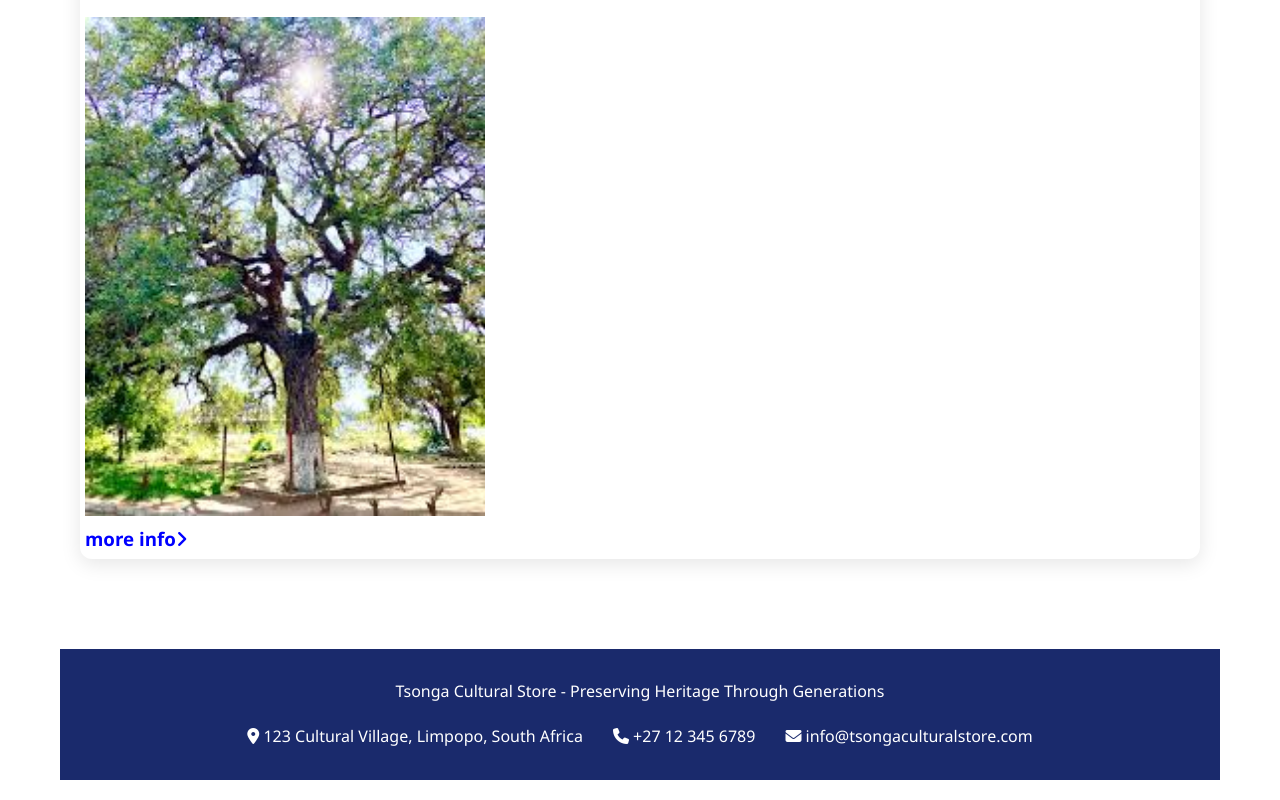
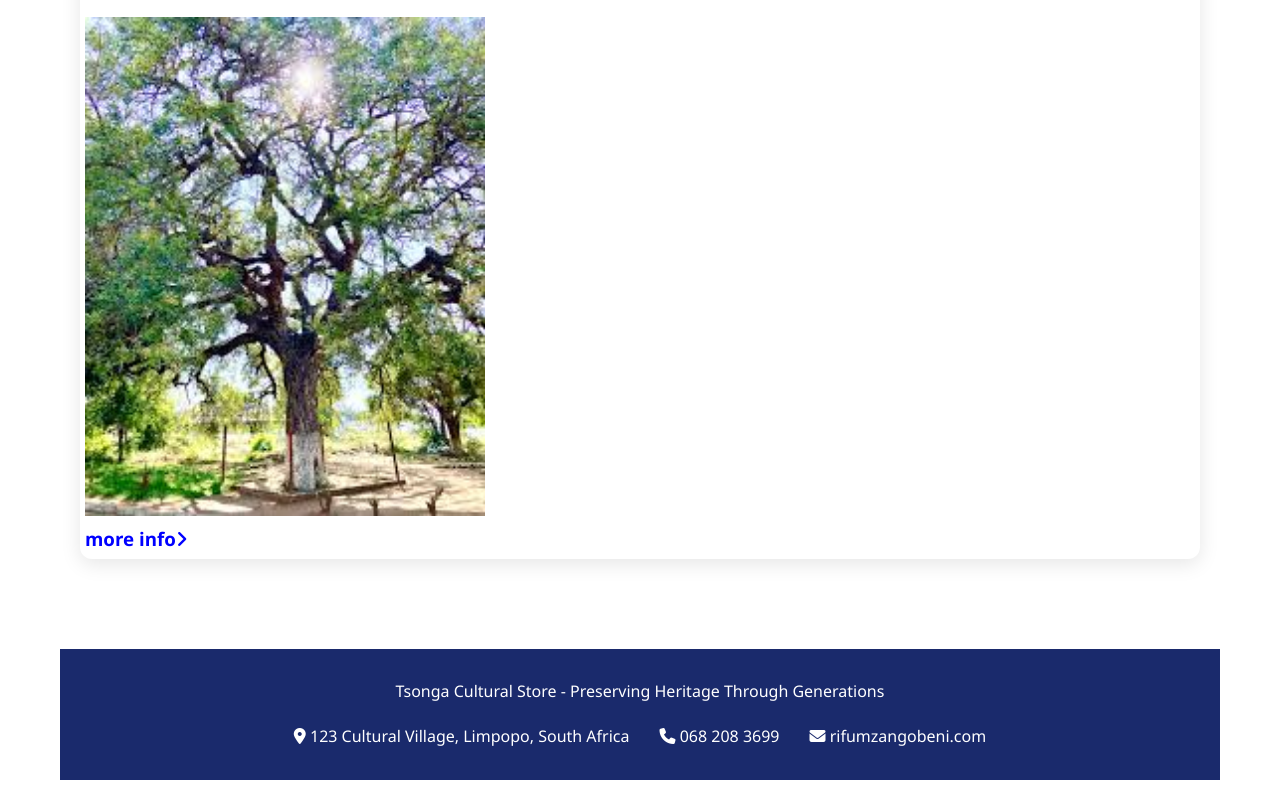
Before and after one commit to Opulence-blip/Im-not-a-shangaan, a plain HTML site: page index.html in a window 1280 px wide. Shown: the part 6477-7277 px from the top of the page. Drawn offline with Linux system fonts and the light colour scheme.

Commit message:
index.html

```diff
--- a/index.html
+++ b/index.html
@@ -8,6 +8,10 @@
         <meta name="description" content="Explore Shangaan culture, Xitsonga traditions, history, music and heritage. Learn about Vatsonga people, Xigaza xa ma 2K, traditional customs, historical figures and cultural preservation.">
         <meta name="keywords" content="shangaan, shangaan culture, shangaan history, xitsonga, vatsonga, xigaza xa ma 2k, south africa, traditional heritage, shangaan music, shangaan customs, tsonga culture, matsonga, machangana">
 
+        <meta name="description" content="Explore comprehensive Shangaan culture, Xitsonga traditions, Vatsonga history, Machangana heritage. Learn about Shangaan people, traditional customs, music, food, rituals, historical figures and cultural preservation in South Africa.">
+        <meta name="keywords" content="shangaan,im not a shangaan book, tsonga book, xibelani, benny mayenyani ya malembe, mr post daddy ma2k album, shaka ilembe season 2, shaka ilembe season 3, shangaan culture, xitsonga, vatsonga, machangana, shangaan history, shangaan traditions, shangaan music, shangaan dance, shangaan food, shangaan rituals, shangaan heritage, tsonga culture, south africa tribes, limpopo culture, shangaan people">
+
+<!-- Add more specific terms -->
         <!-- Open Graph Tags for Social Media -->
         <meta property="og:title" content="Im Not A Shangaan - Xitsonga Cultural Heritage & History">
         <meta property="og:description" content="Discover Shangaan culture, Xitsonga traditions, Xigaza xa ma 2K, music and historical heritage">
@@ -284,11 +288,11 @@
                 </div>
                 <div class="contact-item">
                     <i class="fas fa-phone"></i>
-                    <span>+27 12 345 6789</span>
+                    <span>068 208 3699</span>
                 </div>
                 <div class="contact-item">
                     <i class="fas fa-envelope"></i>
-                    <span>info@tsongaculturalstore.com</span>
+                    <span>rifumzangobeni.com</span>
                 </div>
             </div>
         </footer>
```
